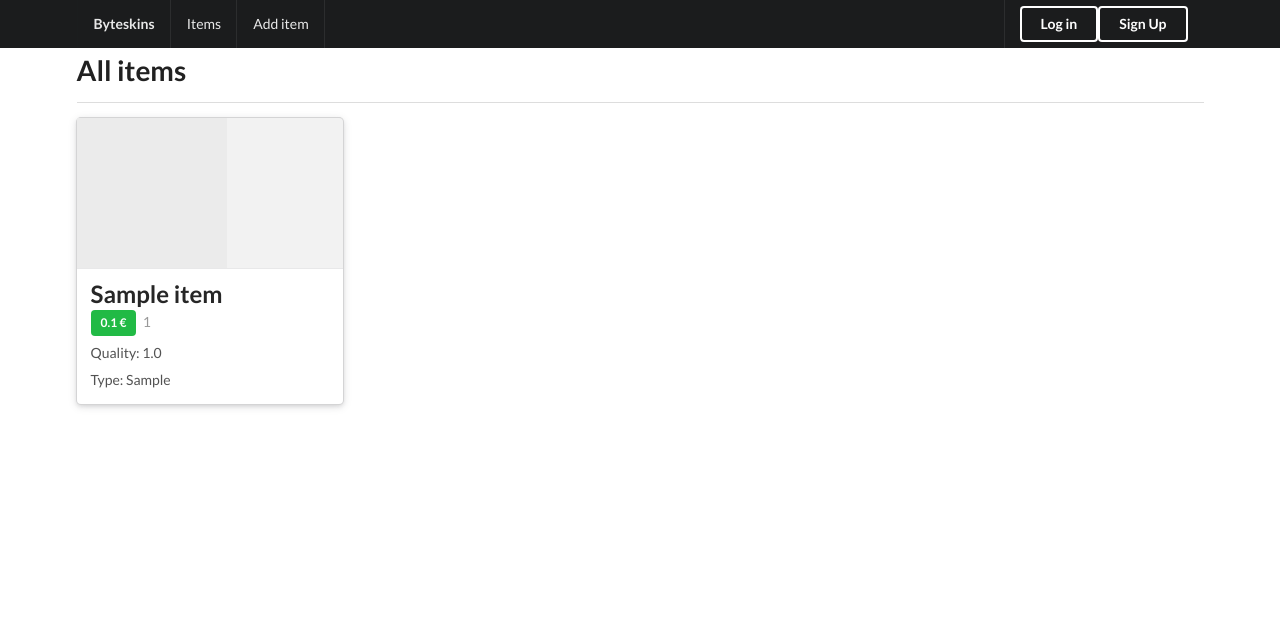
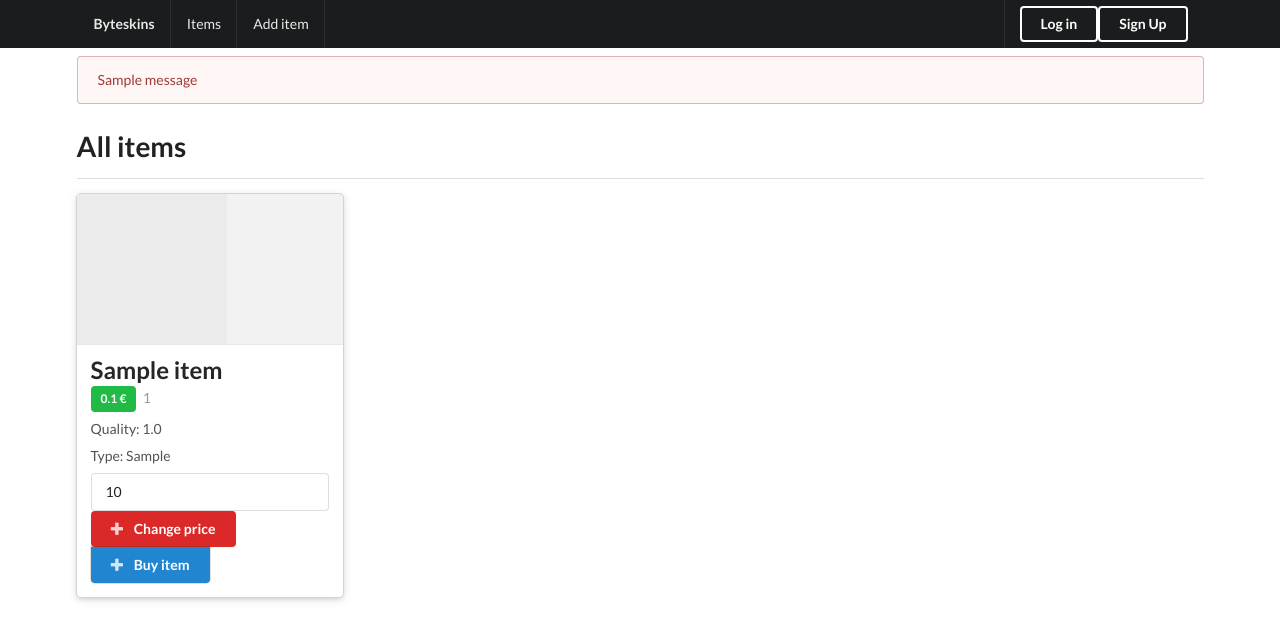
Before and after one commit to k0tix/tsoha-projekti, a Flask app: page /items/ in a window 1280 px wide. Shown: the top 641 px of the page. Run offline with Flask 2, Linux system fonts and the light colour scheme; tables that the repository leaves empty hold one stand-in row (values such as "Sample post"); one stand-in notice (Sample message) is shown; some libraries are stand-ins or nearby versions.

Commit message:
add flash messages and buy function to items

```diff
--- a/application/templates/items/list.html
+++ b/application/templates/items/list.html
@@ -3,6 +3,9 @@
 {% block body %}
 <h1 class="ui header">All items</h1>
 <div class="ui divider"></div>
+{% if error %}
+    <div class="ui negative message">{{ error }}</div>
+{% endif %}
 <div class="ui four cards">
     {% for item in items %}
     <div class="ui raised card">
@@ -22,8 +25,23 @@
             <div class="description">
                 <p>Quality: {{ item.item_float }}</p>
                 <p>Type: {{ item.item_type }}</p>
+                <form method="POST" action="/items/{{ item.id }}" class="ui form">
+                    <input type="number" value="{{ item.price }}" name="price"/>
+                    <button class="ui red button" type="submit">
+                            <i class="add icon"></i>
+                            Change price
+                        </button>
+                </form>
             </div>
+            <form method="POST" action="/items/purchase/{{ item.id }}">
+                <input type="hidden" value="{{ item.id }}"/>
+                <button class="ui blue bottom attached button" type="submit">
+                    <i class="add icon"></i>
+                    Buy item
+                </button>
+            </form>
         </div>
+
     </div>
     {% endfor %}
 </div>
--- a/application/templates/layout.html
+++ b/application/templates/layout.html
@@ -33,6 +33,15 @@
 	</div>
 
 	<div class="ui container" style="padding-top: 4em">
+			{% with messages = get_flashed_messages() %}
+			{% if messages %}
+			  <div class=flashes>
+			  {% for message in messages %}
+				<div class="ui negative message">{{ message }}</div>
+			  {% endfor %}
+			  </div>
+			{% endif %}
+		  {% endwith %}
 		{% block body %}
 		<p>
 			Content.
```
Lines whose indentation alone changed are shown as unchanged.
